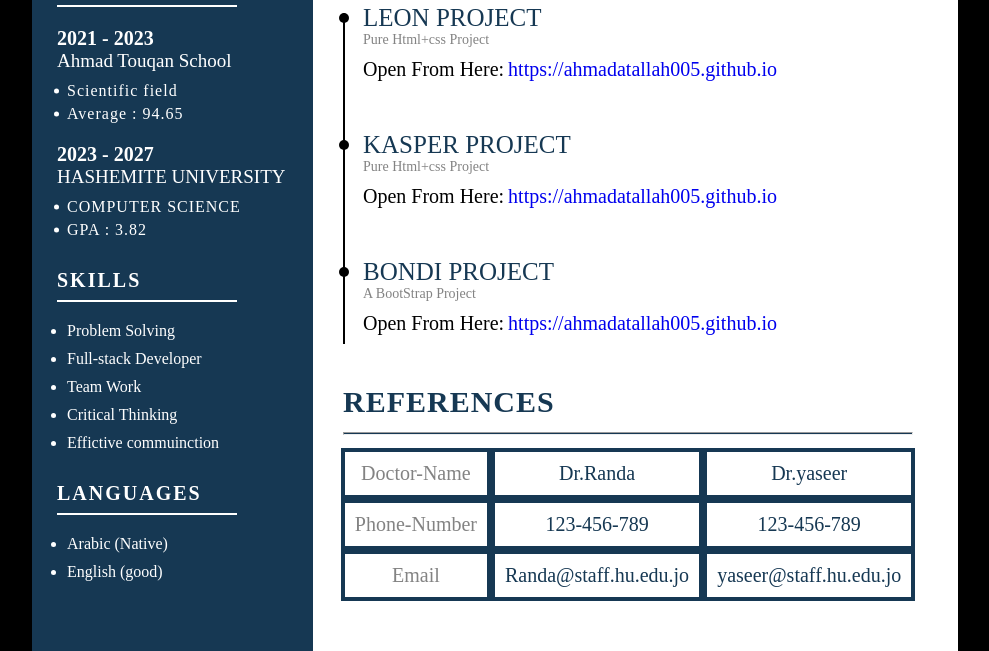
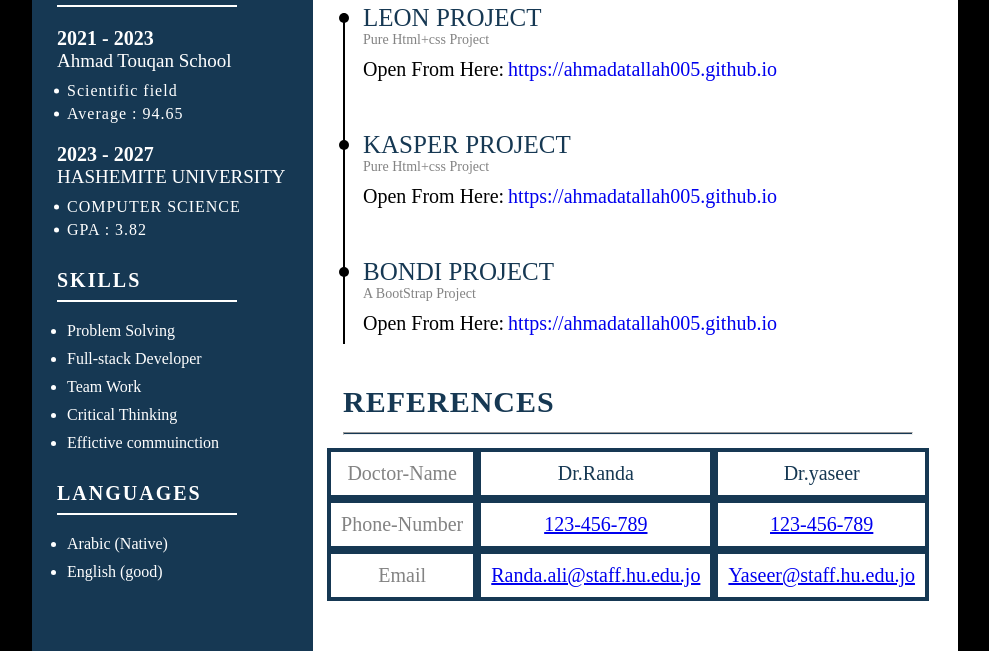
Before and after one commit to AhmadAtallah005/CV-REPO, a plain HTML site: page index.html in a window 1280 px wide. Shown: the part 440-1091 px from the top of the page, without its empty margins (158-1147 px from the left). Drawn offline with Linux system fonts and the light colour scheme.

Commit message:
Editing email links in html code

```diff
--- a/index.html
+++ b/index.html
@@ -129,12 +129,12 @@
             </tr>
             <tr>
               <td class="le">Phone-Number</td>
-              <td>123-456-789</td>
-              <td>123-456-789</td>
+              <td><a href="tel:+123-456-789">123-456-789</a></td>
+              <td><a href="tel:+123-456-789">123-456-789</a></td>
             </tr>
             <td class="le">Email</td>
-            <td>Randa@staff.hu.edu.jo</td>
-            <td>yaseer@staff.hu.edu.jo</td>
+            <td><a href="mailto:Randa.ali@staff.hu.edu.jo">Randa.ali@staff.hu.edu.jo</a></td>
+            <td><a href="mailto:Yaseer@staff.hu.edu.jo">Yaseer@staff.hu.edu.jo</a></td>
 
            </table>
             </div>
```
